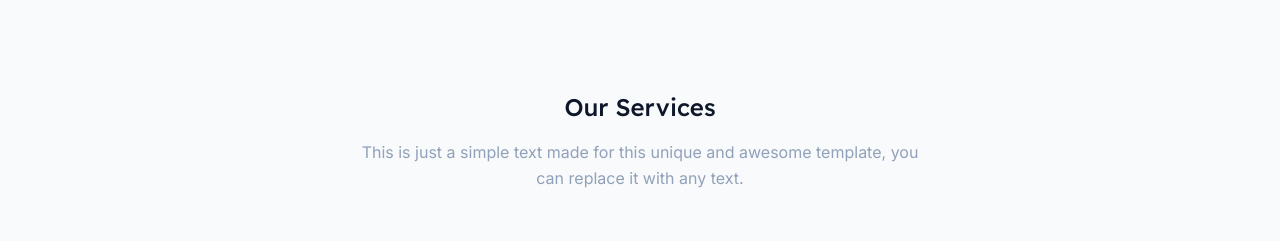
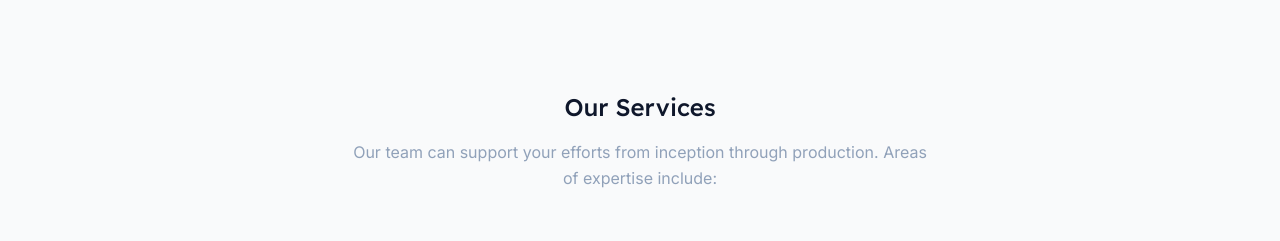
Before and after one commit to mtmazurik/CCAWEbsite, an Angular app: page / in a window 1280 px wide. Shown: the part 1960-2201 px from the top of the page. Built offline with nearby package versions, Linux system fonts and the light colour scheme.

Commit message:
services blurb

```diff
--- a/src/app/components/service-one/service-one.component.html
+++ b/src/app/components/service-one/service-one.component.html
@@ -2,7 +2,7 @@
     <div *ngIf="title === true" class="grid grid-cols-1 pb-8 text-center">
         <h3 class="mb-4 md:text-2xl text-xl font-medium">Our Services</h3>
 
-        <p class="text-slate-400 max-w-xl mx-auto">This is just a simple text made for this unique and awesome template, you can replace it with any text.</p>
+        <p class="text-slate-400 max-w-xl mx-auto">Our team can support your efforts from inception through production. Areas of expertise include:</p>
     </div>
 
     <div class="grid lg:grid-cols-3 md:grid-cols-2 grid-cols-1 mt-4 gap-[30px]">
```
